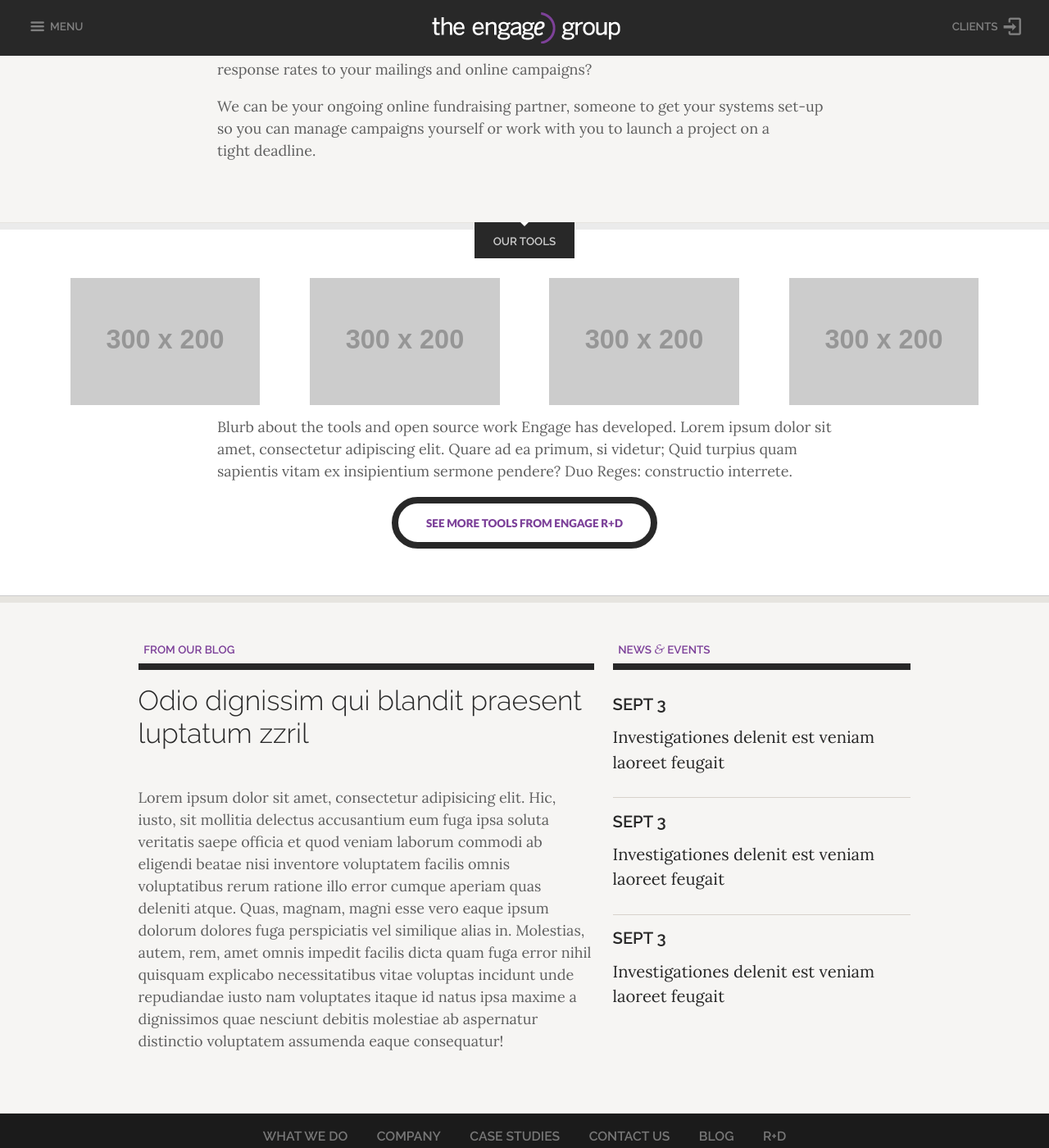
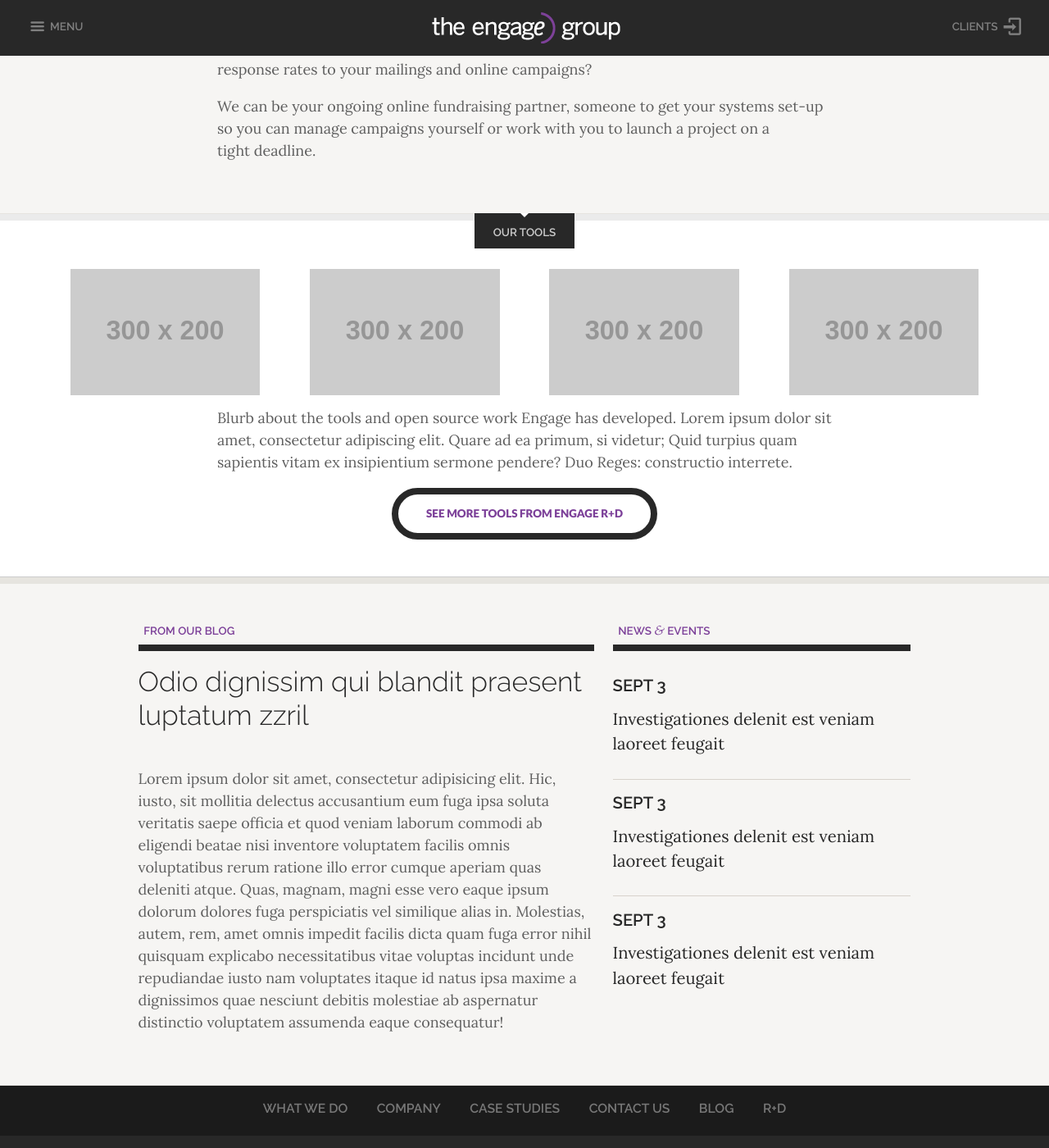
Before and after one commit to jayperryworks/engage, a Jekyll site: the page built from index.html, in a window 1280 px wide and 1400 px high, scrolled down 1501 px. Shown: the whole window at 82% size. Built offline with Jekyll 4.4.1, drawn with Linux system fonts in a browser that asks for light colours; Markdown is read by kramdown in place of the engine named in the settings.

Commit message:
jump nav/tooltip cleanup

```diff
--- a/_includes/nav-global.html
+++ b/_includes/nav-global.html
@@ -5,6 +5,7 @@
     <li><a href="{{ site.baseurl }}case-studies.html" class="main-item {% if page.active == 'case-studies' %}active{% endif %}">Case studies</a></li>
     <li><a href="{{ site.baseurl }}contact.html" class="main-item {% if page.active == 'contact' %}active{% endif %}">Contact us</a></li>
     <li><a href="{{ site.baseurl }}blog.html" class="main-item {% if page.active == 'blog' %}active{% endif %}">Blog</a></li>
-    <li><a href="{{ site.baseurl }}rd-tools.html" class="main-item {% if page.active == 'r+d' %}active{% endif %}">R+D</a></li>
+    <!-- rd-tools.html -->
+    <li><a href="" class="main-item {% if page.active == 'r+d' %}active{% endif %}">R+D</a></li>
   </ul>
 </nav>
--- a/_preprocess/js/app.js
+++ b/_preprocess/js/app.js
@@ -13,12 +13,12 @@
 (function($) {
 	$(document).ready(function() {
 
-	  $('.has-tooltip.bottom_tooltip').tooltipsy({
+	  $('.has-tooltip.bottom').tooltipsy({
 	  	offset: [0, 10],
 	  	className: "tooltip-bottom"
 	  });
 
-	  $('.has-tooltip.left_tooltip').tooltipsy({
+	  $('.has-tooltip.left').tooltipsy({
 	  	offset: [-10, 0],
 	  	className: "tooltip-left"
 	  });
--- a/_preprocess/sass/modules/_nav.scss
+++ b/_preprocess/sass/modules/_nav.scss
@@ -288,6 +288,10 @@
 			@include omega(4n);
 		}
 	}
+
+	& > .panel {
+		@include rem(margin-top, 40px);
+	}
 }
 
 .grid.divider {
--- a/_preprocess/sass/modules/_story.scss
+++ b/_preprocess/sass/modules/_story.scss
@@ -11,7 +11,7 @@
 	clear: both;
 	@extend %theme-light;
 	// @include rem(padding-top, 36px);
-	@include rem(padding-bottom, 50px);
+	@include rem(padding-bottom, 40px);
 	text-align: center;
 	border-top-width: $border-weight--thick;
 	border-bottom: $border-weight--thin solid darken($bg--light, 20);
--- a/assets/css/app.css
+++ b/assets/css/app.css
@@ -1930,6 +1930,9 @@ body {
         margin-right: 0; }
       .grid.large li:nth-child(4n+1) {
         clear: left; } }
+.grid.large > .panel {
+  margin-top: 40px;
+  margin-top: 2.5rem; }
 
 .grid.divider li {
   display: block;
@@ -2066,8 +2069,8 @@ body {
 .story, .strip {
   position: relative;
   clear: both;
-  padding-bottom: 50px;
-  padding-bottom: 3.125rem;
+  padding-bottom: 40px;
+  padding-bottom: 2.5rem;
   text-align: center;
   border-top-width: 8px;
   border-bottom: 1px solid #cccccc; }
--- a/case-studies.html
+++ b/case-studies.html
@@ -15,7 +15,7 @@ active: case-studies
 <div class="strip">
 	<div class="wrapper">
 		<!-- filters -->
-		{% include service-list.html class='secondary horizontal' %}
+		<!-- include service-list.html class='secondary horizontal' -->
 
 		<ul class="grid large">
 		{% for i in (1..11) %}
--- a/company.html
+++ b/company.html
@@ -11,9 +11,9 @@ active: company
 		<span class="screen-reader-text">Previous section</span>
 	</a>
 	<ul>
-		<li><a href="#our-story" class="active has-tooltip left_tooltip" title="Our story">1</a></li>
-		<li><a href="#our-team" class="has-tooltip left_tooltip" title="Our team">2</a></li>
-		<li><a href="#careers" class="has-tooltip left_tooltip" title="Careers">3</a></li>
+		<li><a href="#our-story" class="active has-tooltip left" title="Our story">1</a></li>
+		<li><a href="#our-team" class="has-tooltip left" title="Our team">2</a></li>
+		<li><a href="#careers" class="has-tooltip left" title="Careers">3</a></li>
 	</ul>
 	<a href="#" rel="next" class="arrow">
 		<span aria-hidden="true" data-icon="&#59228;" class="icon-alone"></span>
--- a/index.html
+++ b/index.html
@@ -52,49 +52,49 @@ title: Home
 		<nav class="thumbs horizontal" role="navigation">
 			<ul>
 				<li>
-					<a href="#" class="thumb secondary icon-alone has-tooltip bottom_tooltip" title="Email Fundraising">
+					<a href="#" class="thumb secondary icon-alone has-tooltip bottom" title="Email Fundraising">
 						<span aria-hidden="true" data-icon="&#128319;"></span>
 		        <span class="screen-reader-text">Email Fundraising</span>
 					</a>
 				</li>
 				<li>
-					<a href="#" class="thumb secondary icon-alone has-tooltip bottom_tooltip" title="Mobile Campaigns">
+					<a href="#" class="thumb secondary icon-alone has-tooltip bottom" title="Mobile Campaigns">
 						<span aria-hidden="true" data-icon="&#128241;"></span>
 		        <span class="screen-reader-text">Mobile Campaigns</span>
 					</a>
 				</li>
 				<li>
-					<a href="#" class="thumb secondary icon-alone has-tooltip bottom_tooltip" title="Web Design &amp; Development">
+					<a href="#" class="thumb secondary icon-alone has-tooltip bottom" title="Web Design &amp; Development">
 						<span aria-hidden="true" data-icon="&#9874;"></span>
 		        <span class="screen-reader-text">Web Design &amp; Development</span>
 					</a>
 				</li>
 				<li>
-					<a href="#" class="thumb secondary icon-alone has-tooltip bottom_tooltip" title="Donation Processing">
+					<a href="#" class="thumb secondary icon-alone has-tooltip bottom" title="Donation Processing">
 						<span aria-hidden="true" data-icon="&#59197;"></span>
 		        <span class="screen-reader-text">Donation Processing</span>
 					</a>
 				</li>
 				<li>
-					<a href="#" class="thumb secondary icon-alone has-tooltip bottom_tooltip" title="Social Media Management">
+					<a href="#" class="thumb secondary icon-alone has-tooltip bottom" title="Social Media Management">
 						<span aria-hidden="true" data-icon="&#59168;"></span>
 		        <span class="screen-reader-text">Social Media Management</span>
 					</a>
 				</li>
 				<li>
-					<a href="#" class="thumb secondary icon-alone has-tooltip bottom_tooltip" title="Online Advertising">
+					<a href="#" class="thumb secondary icon-alone has-tooltip bottom" title="Online Advertising">
 						<span aria-hidden="true" data-icon="&#128227;"></span>
 		        <span class="screen-reader-text">Online Advertising</span>
 					</a>
 				</li>
 				<li>
-					<a href="#" class="thumb secondary icon-alone has-tooltip bottom_tooltip" title="Event Fundraising">
+					<a href="#" class="thumb secondary icon-alone has-tooltip bottom" title="Event Fundraising">
 						<span aria-hidden="true" data-icon="&#128197;"></span>
 		        <span class="screen-reader-text">Event Fundraising</span>
 					</a>
 				</li>
 				<li>
-					<a href="#" class="thumb secondary icon-alone has-tooltip bottom_tooltip" title="E-Append Services">
+					<a href="#" class="thumb secondary icon-alone has-tooltip bottom" title="E-Append Services">
 						<span aria-hidden="true" data-icon="&#59153;"></span>
 		        <span class="screen-reader-text">E-Append Services</span>
 					</a>
```
Also changed, not shown: assets/js/app.min.js, 1 other file.
